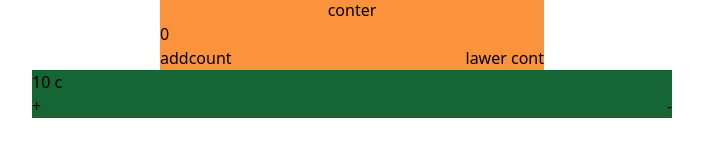
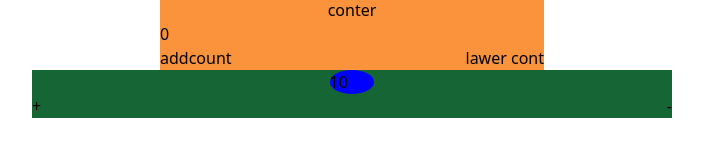
Before and after one commit to mohammadjalizi/learn-react, a React (Create React App) app: page / in a window 1280 px wide. Shown: the part 258-414 px from the top of the page, without its empty margins (288-991 px from the left). Built offline with nearby package versions, Linux system fonts and the light colour scheme.

Commit message:
added project

```diff
--- a/src/Copmenen/temps/Temp.jsx
+++ b/src/Copmenen/temps/Temp.jsx
@@ -24,13 +24,27 @@ return false
 }
 this.setState(preveState=>{
 
-  this.setState({temp:preveState+1})
+ return {temp:preveState.temp+1}
 
 })
+if(this.state.temp>=15){
+this.setState({tempclass:'hot'})
+
+}
+    }
+    Minus(){
+if(this.state.temp < 0){
+return false
+
+}
+this.setState(preveState=>{
+return {temp:preveState.temp-1}
+
+})
+if(this.state.temp<=15){
+    this.setState({tempclass:'cold'})
 
     }
-    Minus(){
-
 
     }
 render(){
@@ -38,8 +52,8 @@ render(){
 return(
     <div className=" bg-green-800  w-[50%] m-auto h-3/5 ">
 
-<div className={`    `}>
-    10 c
+<div className={`  ${this.state.tempclass}   `}>
+  {this.state.temp}
 
 </div>
 <div className=" flex justify-between">
```
